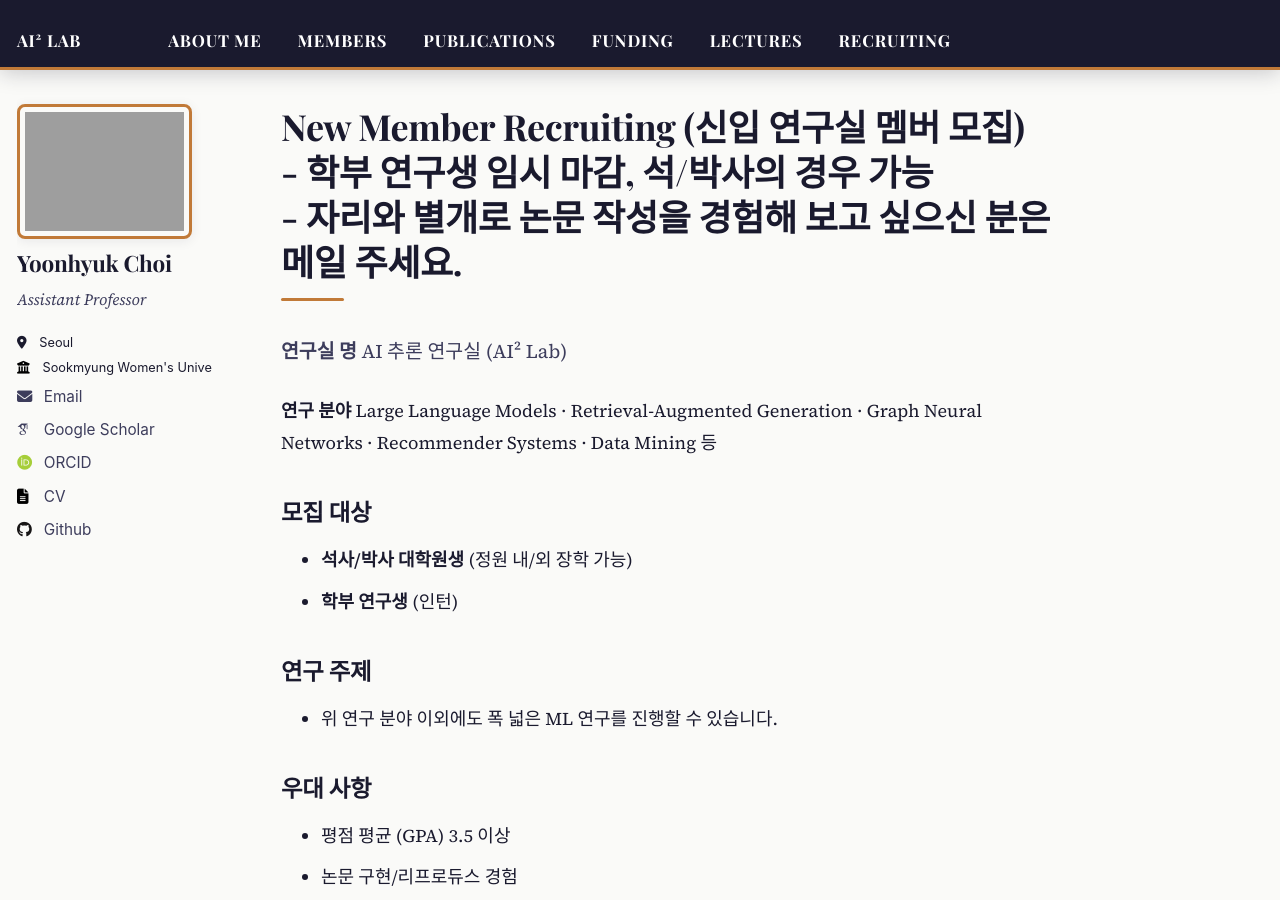
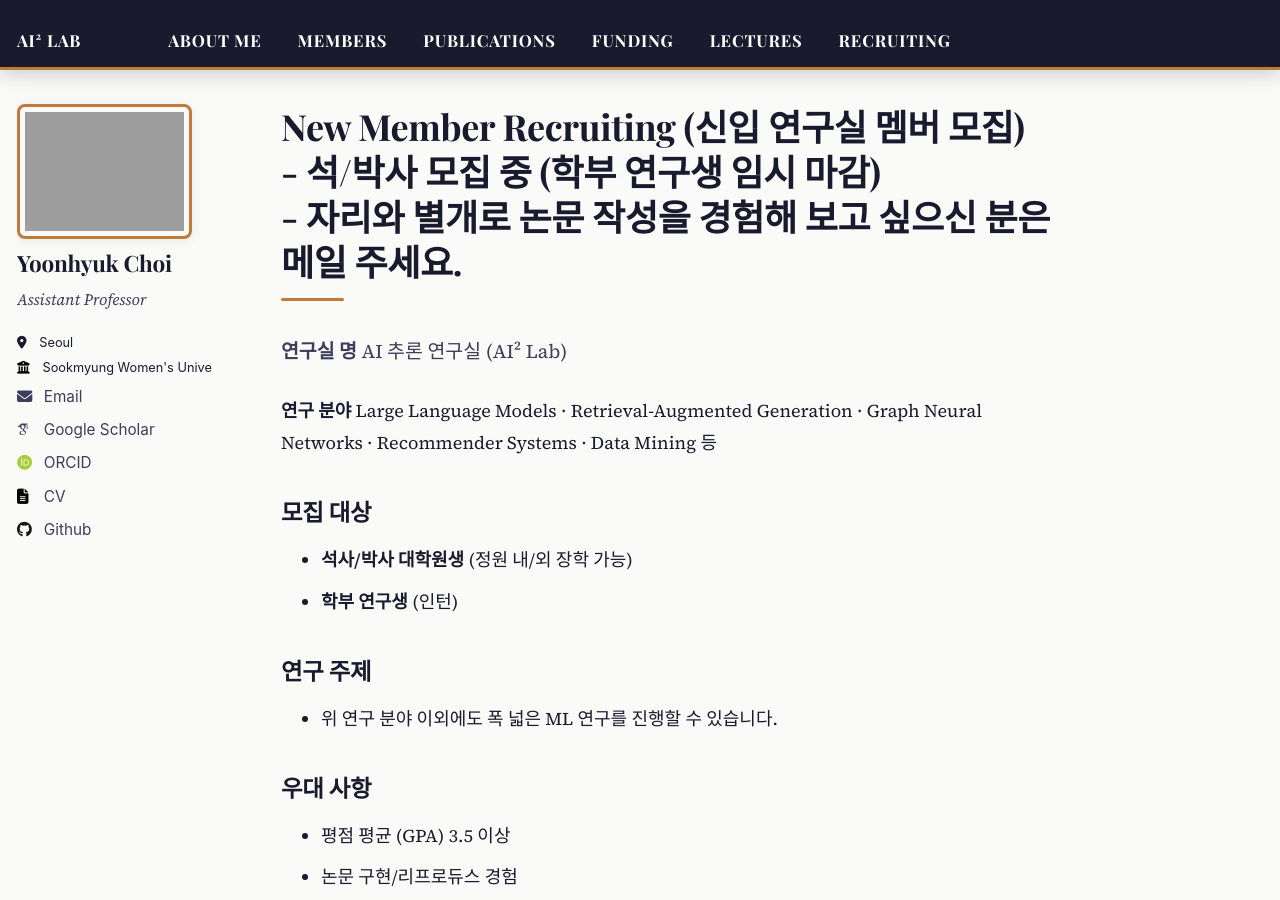
Before and after one commit to ChoiYoonHyuk/ChoiYoonHyuk.github.io, a Jekyll site: the page built from _pages/join.md, in a window 1280 px wide and 900 px high. Built offline with Jekyll 4.4.1, drawn with Linux system fonts in a browser that asks for light colours; some web fonts are replaced.

Commit message:
Update join.md

```diff
--- a/_pages/join.md
+++ b/_pages/join.md
@@ -1,6 +1,6 @@
 ---
 layout: single
-title: "New Member Recruiting (신입 연구실 멤버 모집) <br/> - 학부 연구생 임시 마감, 석/박사의 경우 가능 <br/> - 자리와 별개로 논문 작성을 경험해 보고 싶으신 분은 메일 주세요."
+title: "New Member Recruiting (신입 연구실 멤버 모집) <br/> - 석/박사 모집 중 (학부 연구생 임시 마감) <br/> - 자리와 별개로 논문 작성을 경험해 보고 싶으신 분은 메일 주세요."
 author_profile: true
 permalink: /join/
 overlay_color: "#333"
```
